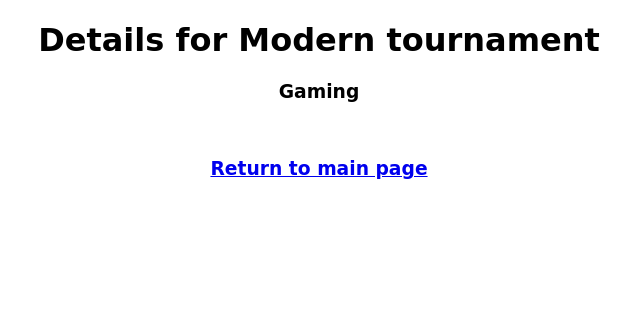
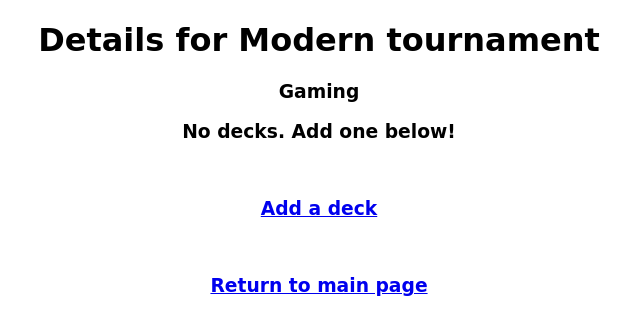
Before and after one commit to luv2ski2/Mtg-Tournament, a Flask app: page /eventDetails/1 in a window 1280 px wide. Shown: the top 335 px of the page, without its empty margins (321-961 px from the left). Run offline with Flask 2, Linux system fonts and the light colour scheme; data comes from the database, SQL or seed files in the repository; both versions use the stored data as it was after the commit; data that the repository does not hold is empty.

Commit message:
Everything is done??? Added deck system connected to event system

```diff
--- a/app.py
+++ b/app.py
@@ -53,18 +53,38 @@ def addEvent():
 @app.route('/eventDetails/<int:id>')
 def eventDetails(id):
     event = Event.query.get_or_404(id)
-    return render_template('eventDetails.html', name=event.name, details=event.details)
+    decks = event.posts
+    print(decks)
+    return render_template('eventDetails.html', event=event, decks=decks)
 
 @app.route('/delete/<int:id>')
 def deleteEvent(id):
     event = Event.query.get_or_404(id)
+    decks = event.posts
+    print(decks)
     try:
+        for deck in decks:
+            db.session.delete(deck)
         db.session.delete(event)
         db.session.commit()
         return redirect('/')
     except:
         return "There was an error deleting your event"
 
+@app.route('/addDeck/<int:id>', methods=['POST', 'GET'])
+def addDeck(id):
+    if request.method == 'POST':
+        event = Event.query.get_or_404(id)
+        name = request.form['deckName']
+        details = request.form['deckDetails']
+        newDeck = Deck(name=name, list=details)
+        event.posts.append(newDeck)
+        db.session.commit()
+        return redirect('/')
+    else:
+        event = Event.query.get_or_404(id)
+        return render_template('addDeck.html', event=event)
+
 
 if __name__ == '__main__':
     app.run(debug=True)
--- a/templates/eventDetails.html
+++ b/templates/eventDetails.html
@@ -5,8 +5,26 @@
 {% endblock %}
 
 {% block body %}
-    <h1 style="text-align: center">Details for {{ name }}</h1>
-    <h3 style="text-align: center">{{ details }}</h3>
+    <h1 style="text-align: center">Details for {{ event.name }}</h1>
+    <h3 style="text-align: center">{{ event.details }}</h3>
+    {% if decks|length > 1 %}
+        <table>
+        <tr>
+            <th>Deck Name</th>
+            <th>Deck List</th>
+        </tr>
+        {% for deck in decks %}
+            <tr>
+                <th>{{ deck.name }}</th>
+                <th>{{ deck.list }}</th>
+            </tr>
+        {% endfor %}
+        </table>
+    {% else %}
+        <h3 style="text-align: center">No decks. Add one below!</h3>
+    {% endif %}
+    <br>
+    <h3 style="text-align: center"><a href="/addDeck/{{ event.id }}">Add a deck</a></h3>
     <br>
     <h3 style="text-align: center"><a href="/">Return to main page</a> </h3>
 {% endblock %}
```
Also changed, not shown: templates/addDeck.html (added, +23 -0 lines), templates/addEvent.html (+5 -2 lines), test.db.
